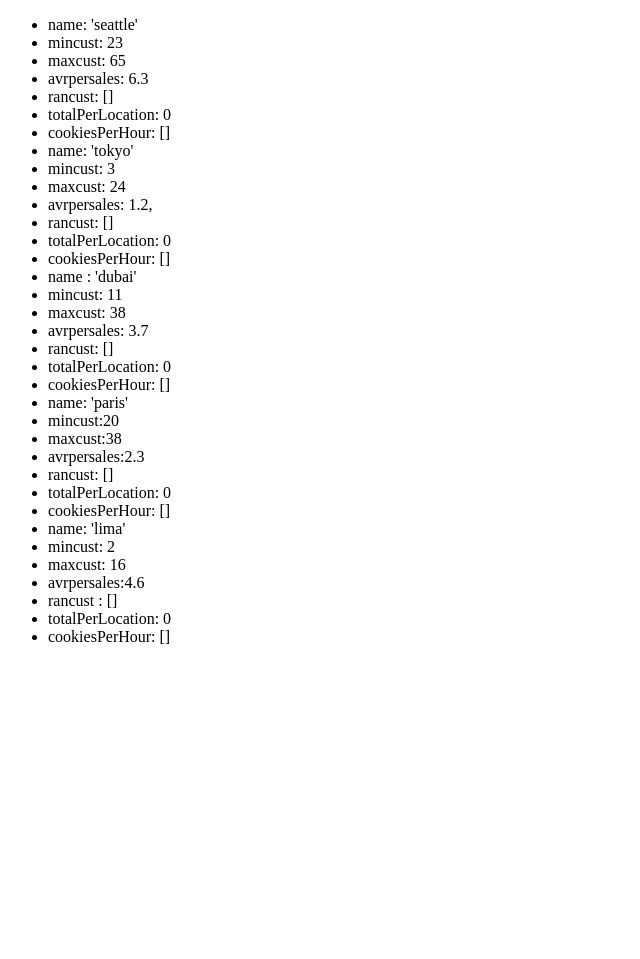
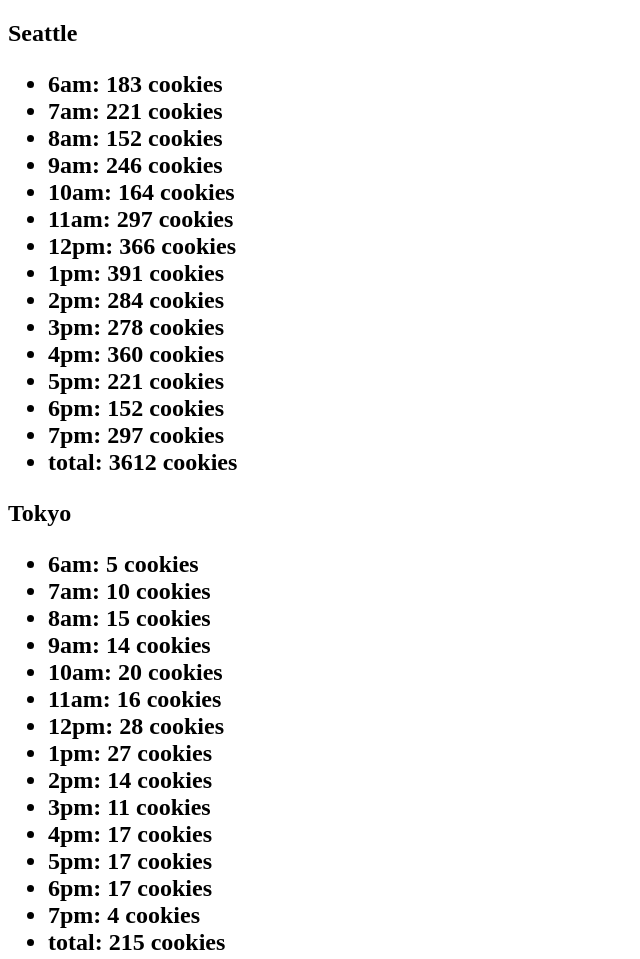
Before and after one commit to Samerodeh/cookie-stand, a plain HTML site: page sales.html in a window 1280 px wide. Shown: the top 959 px of the page, without its empty margins (0-640 px from the left). Before the commit the page ends 800 px from the top, so only its background shows below. Drawn offline with Linux system fonts and the light colour scheme.

Commit message:
edit lab 06

```diff
--- a/app.js
+++ b/app.js
@@ -1,278 +1,237 @@
 'use strict';
 
-//let hours =['6am', '7am', '8am', '9am', '10am', '11am', '12pm', '1pm', '2pm', '3pm', '4pm', '5pm', '6pm', '7pm', '8pm']
-let parentElement = document.getElementById('Salmoncookiesstand');
-//let ulElement = document.createElement('ul')
-//parentElement(ulElement);
+let seattle = {
+    name:'Seattle',
+    mincust:23,
+    maxcust:65,
+    avgsale:6.3,
+    hour:['6am','7am','8am','9am','10am','11am','12pm','1pm','2pm','3pm','4pm','5pm','6pm','7pm'],
+    gitCustNumber: function(){
 
-/*function RandomNumber(min, max) {
-    min = Math.ceil(min);
-    max = Math.floor(max);
-    return Math.floor(Math.random() * (max - min + 1) + min);
-  } */
-
- /* let totalCookies = [];
-  let Cookies = {
-
-    location : location,
-    mincust : mincust,
-    maxcust : maxcust,
-    avrpersales : avrpersales,
-    rancust : [],
-    totalPerLocation : 0,
-    cookiesPerHour : [], */
-
- // }
-
-  //let seattle = Cookies('seattle', 23, 65, 6.3);
-  //let tokyo = Cookies('tokyo', 3, 24, 1.2);
-  //let dubai = Cookies('dubai', 11, 38, 3.7);
-  //let paris = Cookies('paris', 20, 38, 2.3);
-  //let lima = Cookies('lima', 2, 16, 4.6);
-
-let seattle = {
-  name: 'seattle',
-  mincust: 23,
-  maxcust: 65,
-  avrpersales : 6.3,
-  rancust : [],
-  totalPerLocation : 0,
-  cookiesPerHour : [],
-
-  getNumbers: function(min, max) {
-    this.numbers = RandomNumber(min, max);
+      return Math.ceil(getRandomValue(this.mincust,this.maxcust)*this.avgsale);
     },
-  render: function() {
-    const parentElement = document.getElementById('Salmoncookiesstand');
-    // console.log(parentElement);
-
-    // Create a new element
-    // add the text to the new element
-    // append the new element to the parent element
-
-    const ulElement = document.createElement('ul');
-    parentElement.appendChild(ulElement);
 
 
-    const liElement = document.createElement('li');
-    h2Element.textContent = this.name;
-    articleElement.appendChild(liElement);
+render : function(){
+    const parentElement = document.getElementById('portfolio');
 
-    /*const pElement = document.createElement('p');
-    articleElement.appendChild(pElement);
-    pElement.textContent = `${this.name} is a ${this.breed}, and has a ${this.age} months old.`;
 
-    const ulElement = document.createElement('ul');
-    articleElement.appendChild(ulElement) */
+    let articleElement = document.createElement('article');
+    parentElement.appendChild(articleElement);
 
-    for(let i = 0; i < this.hours.length; i++) {
-      let liElement = document.createElement('li');
-      liElement.textContent = this.likes[i];
+    let h2Element=document.createElement('h2');
+    h2Element.textContent=this.name;
+    articleElement.appendChild(h2Element);
+
+    let ulElement=document.createElement('ul');
+    h2Element.appendChild(ulElement);
+    let total=0;
+    for(let i=0;i<this.hour.length;i++){
+      let liElement=document.createElement('li');
+      let cookie=this.gitCustNumber();
+      liElement.textContent=this.hour[i]+': '+cookie+' cookies';
+      total=total+cookie;
       ulElement.appendChild(liElement);
-    }
-
-    /*const imgEle = document.createElement('img');
-    // imgEle.setAttribute('src', this.img);
-    imgEle.src = this.img;
-    articleElement.appendChild(imgEle);*/
+      if (i===13){
+        let liElement=document.createElement('li');
+        liElement.textContent='total: '+total+' cookies';
+        ulElement.appendChild(liElement);
       }
     }
 
+},
+};
 let tokyo = {
-    name: 'seattle',
-    mincust: 3,
-    maxcust: 24,
-    avrpersales : 1.2,
-    rancust : [],
-    totalPerLocation : 0,
-    cookiesPerHour : [],
+    name:'Tokyo',
+    mincust:3,
+    maxcust:24,
+    avgsale:1.2,
+    hour:['6am','7am','8am','9am','10am','11am','12pm','1pm','2pm','3pm','4pm','5pm','6pm','7pm'],
+    gitCustNumber: function(){
 
-    getNumbers: function(min, max) {
-      this.numbers = RandomNumber(min, max);
+      return Math.ceil(getRandomValue(this.mincust,this.maxcust)*this.avgsale);
     },
-    render: function() {
-      const parentElement = document.getElementById('Salmoncookiesstand');
-    // console.log(parentElement);
 
-    // Create a new element
-    // add the text to the new element
-    // append the new element to the parent element
-
-    const ulElement = document.createElement('ul');
-    parentElement.appendChild(ulElement);
+    render: function(){
+        const parentElement = document.getElementById('portfolio');
 
 
-    const liElement = document.createElement('li');
-    h2Element.textContent = this.name;
-    articleElement.appendChild(liElement);
+        let articleElement=document.createElement('article');
+        parentElement.appendChild(articleElement);
 
-    /*const pElement = document.createElement('p');
-    articleElement.appendChild(pElement);
-    pElement.textContent = `${this.name} is a ${this.breed}, and has a ${this.age} months old.`;*/
+        let h2Element=document.createElement('h2');
+        h2Element.textContent=this.name;
+        articleElement.appendChild(h2Element);
 
-    // const ulElement = document.createElement('ul');
-   // articleElement.appendChild(ulElement)
-
-    for(let i = 0; i < this.hours.length; i++) {
-        let liElement = document.createElement('li');
-        liElement.textContent = this.likes[i];
+        let ulElement=document.createElement('ul');
+        h2Element.appendChild(ulElement);
+        let total=0;
+        for(let i=0;i<this.hour.length;i++){
+          let liElement=document.createElement('li');
+          let cookie=this.gitCustNumber();
+          liElement.textContent=this.hour[i]+': '+cookie+' cookies';
+          total=total+cookie;
           ulElement.appendChild(liElement);
-      }
-
-    //const imgEle = document.createElement('img');
-    // imgEle.setAttribute('src', this.img);
-   // imgEle.src = this.img;
-    //articleElement.appendChild(imgEle);
+          if (i===13){
+            let liElement=document.createElement('li');
+            liElement.textContent='total: '+total+' cookies';
+            ulElement.appendChild(liElement);
           }
         }
 
+
+      },
+
+    };
+
     let dubai = {
-  name: 'dubai',
-  mincust: 11,
-    maxcust: 38,
-    avrpersales : 3.7,
-    rancust : [],
-    totalPerLocation : 0,
-    cookiesPerHour : [],
+        name:'Dubai',
+        mincust:11,
+        maxcust:38,
+        avgsale:3.7,
+        hour:['6am','7am','8am','9am','10am','11am','12pm','1pm','2pm','3pm','4pm','5pm','6pm','7pm'],
+        gitCustNumber: function(){
 
-    getNumbers: function(min, max) {
-      this.numbers = RandomNumber(min, max);
+          return Math.ceil(getRandomValue(this.mincust,this.maxcust)*this.avgsale);
         },
-    render: function() {
-      const parentElement = document.getElementById('Salmoncookiesstand');
-    // console.log(parentElement);
-
-    // Create a new element
-    // add the text to the new element
-    // append the new element to the parent element
-
-    const ulElement = document.createElement('ul');
-    parentElement.appendChild(ulElement);
 
 
-    const liElement = document.createElement('li');
-    h2Element.textContent = this.name;
-    articleElement.appendChild(liElement);
+        render: function(){
+          const parentElement = document.getElementById('portfolio');
 
-   /* const pElement = document.createElement('p');
-    articleElement.appendChild(pElement);
-    pElement.textContent = `${this.name} is a ${this.breed}, and has a ${this.age} months old.`;
 
-    const ulElement = document.createElement('ul');
-    articleElement.appendChild(ulElement)*/
+          let articleElement=document.createElement('article');
+          parentElement.appendChild(articleElement);
 
-    for(let i = 0; i < this.hours.length; i++) {
-        let liElement = document.createElement('li');
-        liElement.textContent = this.likes[i];
+          let h2Element=document.createElement('h2');
+          h2Element.textContent=this.name;
+          articleElement.appendChild(h2Element);
+
+          let ulElement=document.createElement('ul');
+          h2Element.appendChild(ulElement);
+          let total=0;
+          for(let i=0;i<this.hour.length;i++){
+            let liElement=document.createElement('li');
+            let cookie=this.gitCustNumber();
+            liElement.textContent=this.hour[i]+': '+cookie+' cookies';
+            total=total+cookie;
             ulElement.appendChild(liElement);
-      }
-
-   /* const imgEle = document.createElement('img');
-    // imgEle.setAttribute('src', this.img);
-    imgEle.src = this.img;
-    articleElement.appendChild(imgEle);*/
+            if (i===13){
+              let liElement=document.createElement('li');
+              liElement.textContent='total: '+total+' cookies';
+              ulElement.appendChild(liElement);
             }
           }
 
-let paris = {
-    name: 'paris',
-    mincust: 20,
-      maxcust: 38,
-      avrpersales : 2.3,
-      rancust : [],
-      totalPerLocation : 0,
-      cookiesPerHour : [],
+        },
 
-      getNumbers: function(min, max) {
-        this.numbers = RandomNumber(min, max);
-      },
-      render: function() {
-        const parentElement = document.getElementById('Salmoncookiesstand');
-
-        const ulElement = document.createElement('ul');
-    parentElement.appendChild(ulElement);
+      };
 
 
-    const liElement = document.createElement('li');
-    h2Element.textContent = this.name;
-    articleElement.appendChild(liElement);
+let paris = {
+    name:'Paris',
+    mincust:20,
+    maxcust:38,
+    avgsale:2.3,
+    hour:['6am','7am','8am','9am','10am','11am','12pm','1pm','2pm','3pm','4pm','5pm','6pm','7pm'],
+    gitCustNumber: function(){
 
-    for(let i = 0; i < this.hours.length; i++) {
-        let liElement = document.createElement('li');
-        liElement.textContent = this.likes[i];
-        ulElement.appendChild(liElement);
-      }
-     }
-    }
-
-    let lima = {
-        name: 'lima',
-        mincust: 2,
-          maxcust: 16,
-          avrpersales : 4.6,
-          rancust : [],
-          totalPerLocation : 0,
-          cookiesPerHour : [],
-
-          getNumbers: function(min, max) {
-            this.numbers = RandomNumber(min, max);
+      return Math.ceil(getRandomValue(this.mincust,this.maxcust)*this.avgsale);
     },
-          render: function() {
-            const parentElement = document.getElementById('Salmoncookiesstand');
-
-            const ulElement = document.createElement('ul');
-        parentElement.appendChild(ulElement);
 
 
-        const liElement = document.createElement('li');
-        h2Element.textContent = this.name;
-        articleElement.appendChild(liElement);
+    render: function(){
+      const parentElement = document.getElementById('portfolio');
 
-        for(let i = 0; i < this.hours.length; i++) {
-            let liElement = document.createElement('li');
-            liElement.textContent = this.likes[i];
+
+      let articleElement=document.createElement('article');
+      parentElement.appendChild(articleElement);
+
+      let h2Element=document.createElement('h2');
+      h2Element.textContent=this.name;
+      articleElement.appendChild(h2Element);
+
+      let ulElement=document.createElement('ul');
+      h2Element.appendChild(ulElement);
+      let total=0;
+      for(let i=0;i<this.hour.length;i++){
+        let liElement=document.createElement('li');
+        let cookie=this.gitCustNumber();
+        liElement.textContent=this.hour[i]+': '+cookie+' cookies';
+        total=total+cookie;
         ulElement.appendChild(liElement);
-          }
+        if (i===13){
+          let liElement=document.createElement('li');
+          liElement.textContent='total: '+total+' cookies';
+          ulElement.appendChild(liElement);
         }
       }
 
 
 
 
+    },
+
+  };
+  let lima = {
+    name:'Lima',
+    mincust:2,
+    maxcust:16,
+    avgsale:4.6,
+    hour:['6am','7am','8am','9am','10am','11am','12pm','1pm','2pm','3pm','4pm','5pm','6pm','7pm'],
+    gitCustNumber: function(){
+
+      return Math.ceil(getRandomValue(this.mincust,this.maxcust)*this.avgsale);
+    },
+
+
+    render: function(){
+      const parentElement = document.getElementById('portfolio');
+
+
+      let articleElement=document.createElement('article');
+      parentElement.appendChild(articleElement);
+
+      let h2Element=document.createElement('h2');
+      h2Element.textContent=this.name;
+      articleElement.appendChild(h2Element);
+
+      let ulElement=document.createElement('ul');
+      h2Element.appendChild(ulElement);
+      let total=0;
+      for(let i=0;i<this.hour.length;i++){
+        let liElement=document.createElement('li');
+        let cookie=this.gitCustNumber();
+        liElement.textContent=this.hour[i]+': '+cookie+' cookies';
+        total=total+cookie;
+        ulElement.appendChild(liElement);
+        if (i===13){
+          let liElement=document.createElement('li');
+          liElement.textContent='total: '+total+' cookies';
+          ulElement.appendChild(liElement);
+        }
+      }
 
 
 
-seattle.getNumbers(23, 65);
+    },
+
+  };
+
+
+  function getRandomValue(min, max) {
+    min = Math.ceil(min);
+    max = Math.floor(max);
+    return Math.floor(Math.random() * (max - min) + min);
+  }
+
 seattle.render();
 console.log(seattle);
-
-tokyo.getNumbers(3, 24);
 tokyo.render();
 console.log(tokyo);
-
-dubai.getNumbers(11, 38);
 dubai.render();
-console.log(dubai);
-
-paris.getNumbers(20, 38);
+console.log(tokyo);
 paris.render();
 console.log(paris);
-
-lima.getNumbers(2, 16);
 lima.render();
 console.log(lima);
-
-
-
-// console.log(this);*/
-
-// General helper function
-
-
-function RandomNumber(min, max) {
-  min = Math.ceil(min);
-  max = Math.floor(max);
-  return Math.floor(Math.random() * (max - min + 1) + min);
-}
-
-console.log(RandomNumber(23, 65));
--- a/sales.html
+++ b/sales.html
@@ -2,59 +2,22 @@
 <html lang="en">
 <head>
     <meta charset="UTF-8">
-    <meta http-equiv="X-UA-Compatible" content="IE=edge">
     <meta name="viewport" content="width=device-width, initial-scale=1.0">
-    <title>Document</title>
+
+    <title>Salmon Cookies' sales</title>
 </head>
 <body>
+    <header>
 
-    <header></header>
+    </header>
 
-    <main>
 
-        <ul>
-            <li> name: 'seattle'</li>
-            <li>mincust: 23</li>
-            <li>maxcust: 65</li>
-            <li>avrpersales: 6.3</li>
-            <li>rancust: []</li>
-            <li>totalPerLocation: 0</li>
-            <li>cookiesPerHour: []</li>
-              <li>name: 'tokyo'</li>
-              <li>mincust: 3</li>
-              <li>maxcust: 24</li>
-              <li>avrpersales: 1.2,</li>
-              <li>rancust: []</li>
-              <li>totalPerLocation: 0</li>
-              <li>cookiesPerHour: []</li>
-                <li> name : 'dubai'</li>
-                <li> mincust: 11</li>
-                <li> maxcust: 38</li>
-                <li>avrpersales: 3.7</li>
-                <li>rancust: []</li>
-                <li>totalPerLocation: 0</li>
-                <li>cookiesPerHour: []</li>
-                  <li>name: 'paris'</li>
-                  <li>mincust:20</li>
-                  <li>maxcust:38</li>
-                  <li>avrpersales:2.3</li>
-                  <li>rancust: []</li>
-                  <li>totalPerLocation: 0</li>
-                  <li>cookiesPerHour: []</li>
-                    <li>name: 'lima'</li>
-                    <li>mincust: 2</li>
-                    <li>maxcust: 16</li>
-                    <li>avrpersales:4.6</li>
-                    <li>rancust : []</li>
-                    <li>totalPerLocation: 0</li>
-                    <li>cookiesPerHour: []</li>
-        </ul>
+      <main>
 
+      </main>
     </main>
-
     <footer></footer>
-
+    <div id='portfolio'></div>
     <script src="app.js"></script>
-
 </body>
 </html>
```
Also changed, not shown: index.html (+15 -13 lines). Lines whose indentation alone changed are shown as unchanged.
